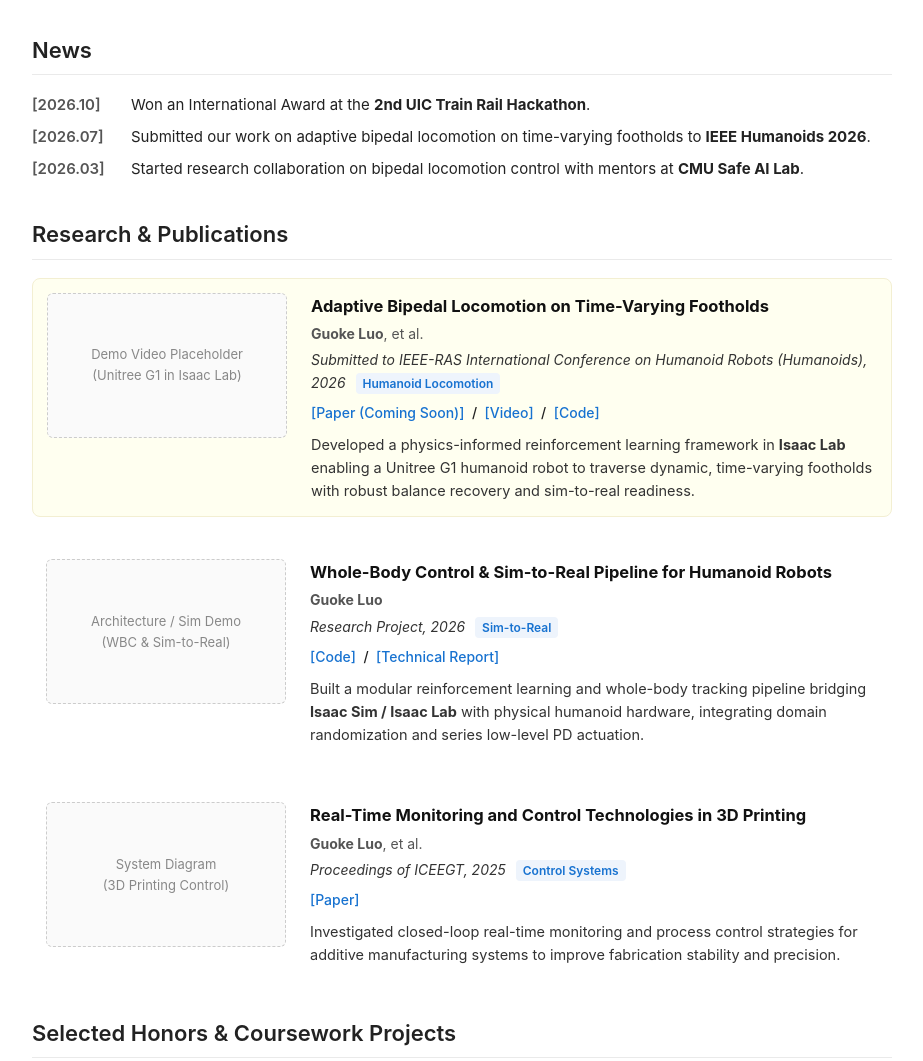
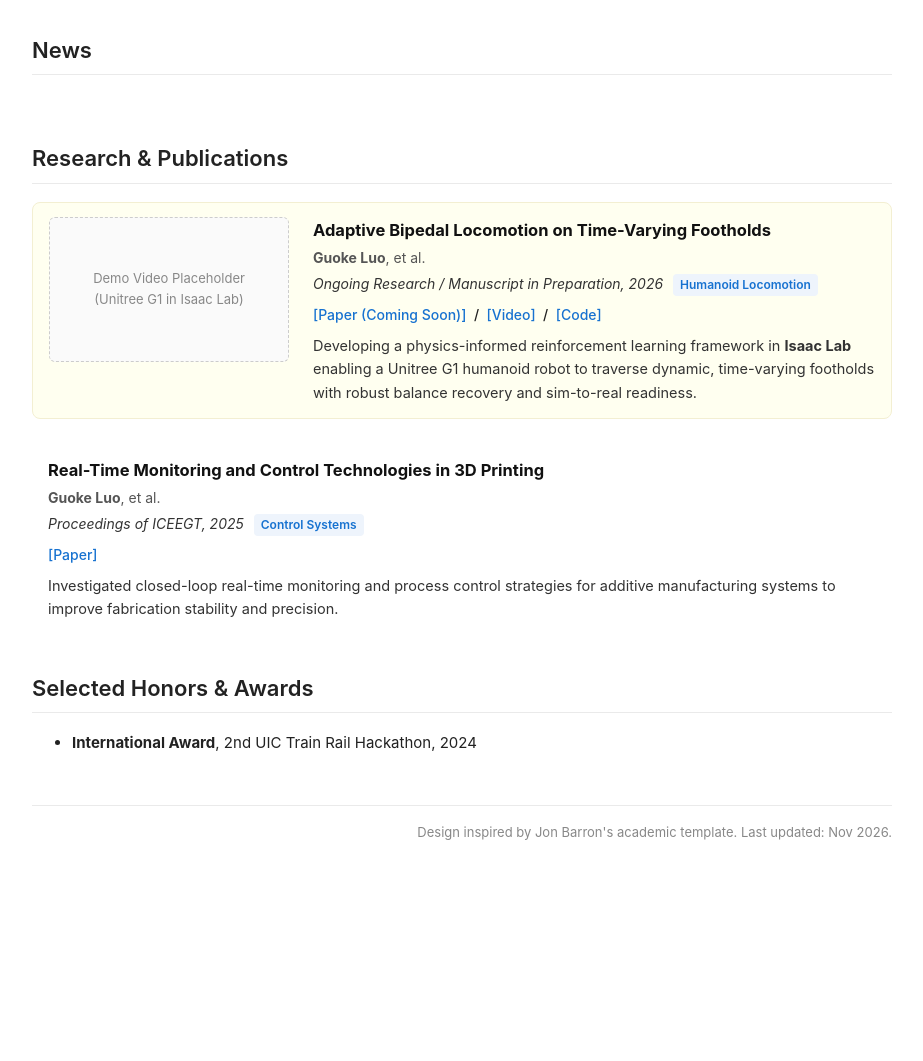
Before and after one commit to GuokeLuo/GuokeLuo.github.io, a plain HTML site: page index.html in a window 1280 px wide. Shown: the part 347-1408 px from the top of the page, without its empty margins (178-1101 px from the left). After the commit the page ends 1250 px from the top, so only its background shows below. Drawn offline with Linux system fonts and the light colour scheme.

Commit message:
Refactor project items and improve layout styles
Updated project details and adjusted styles for layout consistency.

```diff
--- a/index.html
+++ b/index.html
@@ -81,6 +81,7 @@
       list-style: none;
       padding: 0;
       margin: 0;
+      min-height: 12px;
     }
     .news-list li {
       margin-bottom: 8px;
@@ -92,11 +93,12 @@
       color: var(--text-muted);
       min-width: 85px;
     }
+    /* Research Items: 支持左侧有媒体框或纯文字无图排版 */
     .project-item {
       display: flex;
       gap: 24px;
-      margin-bottom: 28px;
-      padding: 14px;
+      margin-bottom: 24px;
+      padding: 14px 16px;
       border-radius: 8px;
       transition: background-color 0.2s;
     }
@@ -196,6 +198,7 @@
 </head>
 <body>
 
+  <!-- Header & Bio -->
   <div class="header-container">
     <div class="bio-section">
       <h1 class="name-title">Guoke Luo <span class="name-cn">罗果科</span></h1>
@@ -221,24 +224,21 @@
     <img class="profile-photo" src="assets/avatar.jpg" alt="Guoke Luo" onerror="this.style.display='none'">
   </div>
 
+  <!-- News（栏目保留，有新动态时取消下方 li 注释即可展示） -->
   <h2>News</h2>
   <ul class="news-list">
+    <!--
     <li>
-      <span class="news-date">[2026.10]</span>
-      <span>Won an International Award at the <strong>2nd UIC Train Rail Hackathon</strong>.</span>
+      <span class="news-date">[2026.11]</span>
+      <span>Your future news item here.</span>
     </li>
-    <li>
-      <span class="news-date">[2026.07]</span>
-      <span>Submitted our work on adaptive bipedal locomotion on time-varying footholds to <strong>IEEE Humanoids 2026</strong>.</span>
-    </li>
-    <li>
-      <span class="news-date">[2026.03]</span>
-      <span>Started research collaboration on bipedal locomotion control with mentors at <strong>CMU Safe AI Lab</strong>.</span>
-    </li>
+    -->
   </ul>
 
+  <!-- Research & Publications -->
   <h2>Research &amp; Publications</h2>
 
+  <!-- Project 1: 带左侧媒体展示框 -->
   <div class="project-item highlight">
     <div class="project-media">
       <div class="media-placeholder">Demo Video Placeholder<br>(Unitree G1 in Isaac Lab)</div>
@@ -246,40 +246,20 @@
     <div class="project-info">
       <div class="project-title">Adaptive Bipedal Locomotion on Time-Varying Footholds</div>
       <div class="project-authors"><strong>Guoke Luo</strong>, et al.</div>
-      <div class="project-venue">Submitted to IEEE-RAS International Conference on Humanoid Robots (Humanoids), 2026 <span class="badge-tag">Humanoid Locomotion</span></div>
+      <div class="project-venue">Ongoing Research / Manuscript in Preparation, 2026 <span class="badge-tag">Humanoid Locomotion</span></div>
       <div class="project-links">
         <a href="#">[Paper (Coming Soon)]</a> &nbsp;/&nbsp;
         <a href="#">[Video]</a> &nbsp;/&nbsp;
         <a href="#">[Code]</a>
       </div>
       <p class="project-desc">
-        Developed a physics-informed reinforcement learning framework in <strong>Isaac Lab</strong> enabling a Unitree G1 humanoid robot to traverse dynamic, time-varying footholds with robust balance recovery and sim-to-real readiness.
+        Developing a physics-informed reinforcement learning framework in <strong>Isaac Lab</strong> enabling a Unitree G1 humanoid robot to traverse dynamic, time-varying footholds with robust balance recovery and sim-to-real readiness.
       </p>
     </div>
   </div>
 
+  <!-- Project 2: 无左侧展示图，纯文字排版 -->
   <div class="project-item">
-    <div class="project-media">
-      <div class="media-placeholder">Architecture / Sim Demo<br>(WBC &amp; Sim-to-Real)</div>
-    </div>
-    <div class="project-info">
-      <div class="project-title">Whole-Body Control &amp; Sim-to-Real Pipeline for Humanoid Robots</div>
-      <div class="project-authors"><strong>Guoke Luo</strong></div>
-      <div class="project-venue">Research Project, 2026 <span class="badge-tag">Sim-to-Real</span></div>
-      <div class="project-links">
-        <a href="#">[Code]</a> &nbsp;/&nbsp;
-        <a href="#">[Technical Report]</a>
-      </div>
-      <p class="project-desc">
-        Built a modular reinforcement learning and whole-body tracking pipeline bridging <strong>Isaac Sim / Isaac Lab</strong> with physical humanoid hardware, integrating domain randomization and series low-level PD actuation.
-      </p>
-    </div>
-  </div>
-
-  <div class="project-item">
-    <div class="project-media">
-      <div class="media-placeholder">System Diagram<br>(3D Printing Control)</div>
-    </div>
     <div class="project-info">
       <div class="project-title">Real-Time Monitoring and Control Technologies in 3D Printing</div>
       <div class="project-authors"><strong>Guoke Luo</strong>, et al.</div>
@@ -293,10 +273,10 @@
     </div>
   </div>
 
-  <h2>Selected Honors &amp; Coursework Projects</h2>
+  <!-- Honors & Awards -->
+  <h2>Selected Honors &amp; Awards</h2>
   <ul>
-    <li><strong>International Award</strong>, 2nd UIC Train Rail Hackathon, 2026</li>
-    <li><strong>LQG Controller Design and Robustness Analysis for an Inverted Pendulum System</strong>, Modern Control Theory Course Project, 2026</li>
+    <li><strong>International Award</strong>, 2nd UIC Train Rail Hackathon, 2024</li>
   </ul>
 
   <footer>
```
